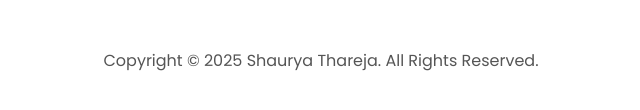
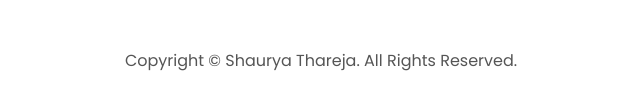
Before and after one commit to shauryathareja0323/Portfolio-Project, a plain HTML site: page index.html in a window 1280 px wide. Shown: the part 3448-3558 px from the top of the page, 319-959 px from the left. Drawn offline with Linux system fonts and the light colour scheme.

Commit message:
Update index.html

```diff
--- a/index.html
+++ b/index.html
@@ -371,7 +371,7 @@
           </ul>
         </div>
       </nav>
-      <p>Copyright &#169; 2025 Shaurya Thareja. All Rights Reserved.</p>
+      <p>Copyright &#169; Shaurya Thareja. All Rights Reserved.</p>
     </footer>
     <script src="script.js"></script>
   </body>
```
